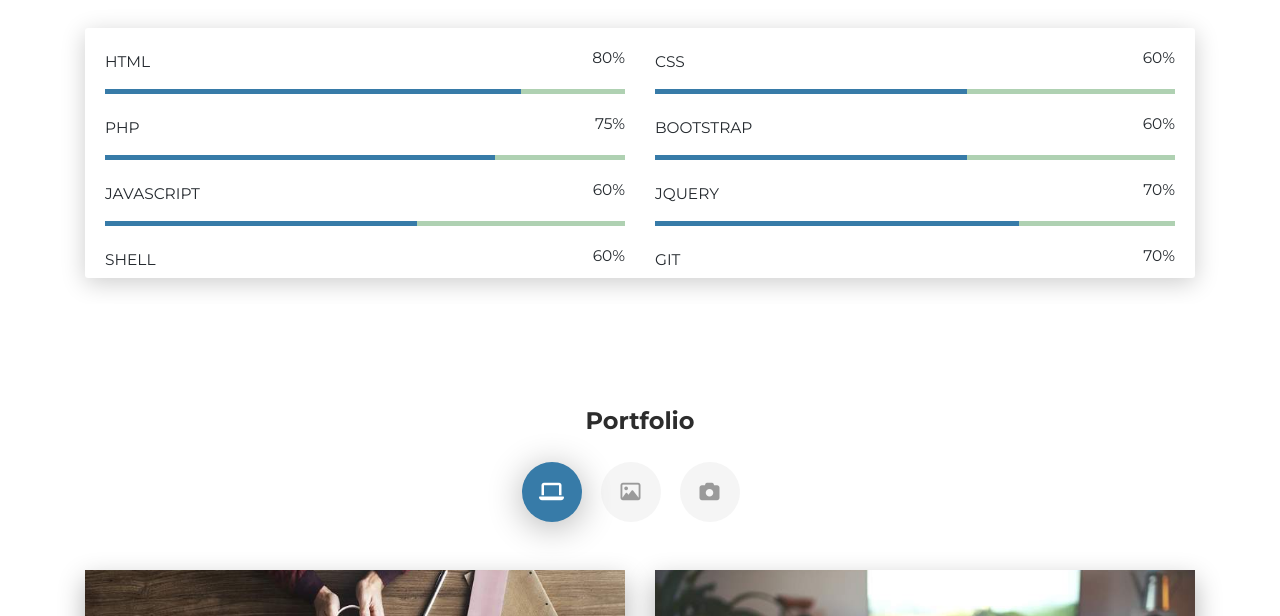
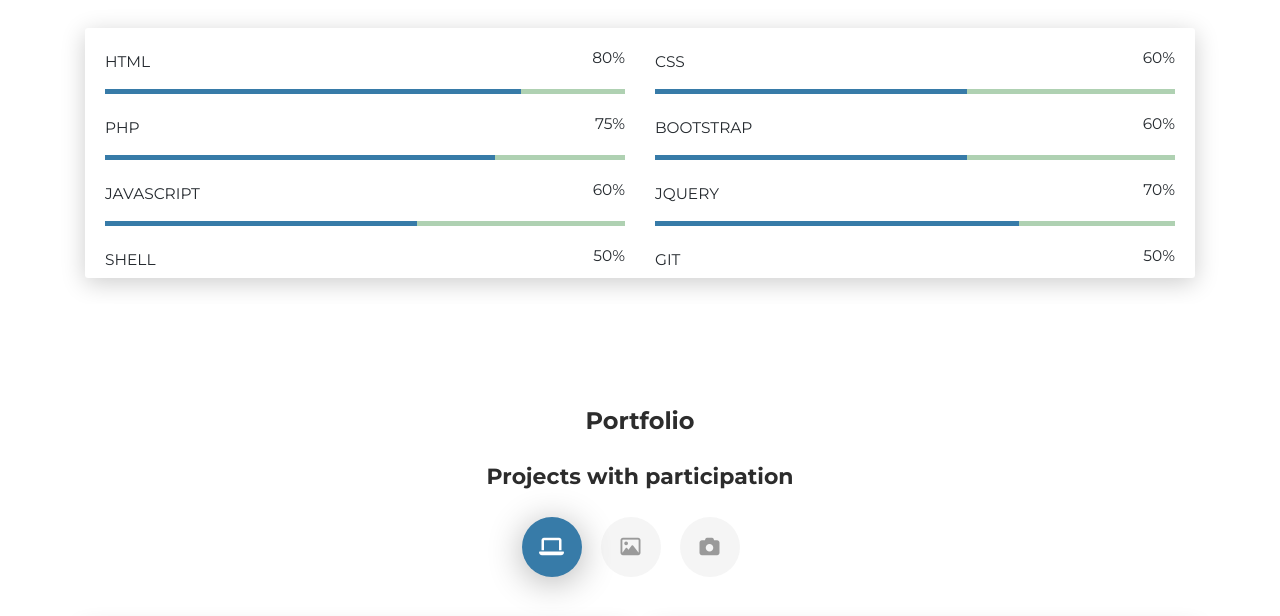
Before and after one commit to jsolorzano/mi-curriculum, a PHP site: page / in a window 1280 px wide. Shown: the part 1036-1652 px from the top of the page. Run offline with PHP 8.4, Linux system fonts and the light colour scheme; some libraries are stand-ins or nearby versions.

Commit message:
Corrección de 'skills' y sección de portafolio.

```diff
--- a/php/lang/en/titles.php
+++ b/php/lang/en/titles.php
@@ -9,6 +9,14 @@ $lang['titles']['professional_skills'] = "Professional Skills";
 
 $lang['titles']['portfolio'] = "Portfolio";
 
+$lang['titles']['subtitle'] = "Projects with participation";
+
+$lang['titles']['backend'] = "Back-end";
+
+$lang['titles']['frontend'] = "Front-end";
+
+$lang['titles']['fullstack'] = "Full Stack";
+
 $lang['titles']['work_experience'] = "Work Experience";
 
 $lang['titles']['education'] = "Education";
--- a/php/views/portfolio.php
+++ b/php/views/portfolio.php
@@ -4,11 +4,14 @@ $pestañas = array();
 foreach($lang['portfolio'] as $clave => $portafolio){
 	if(!in_array($clave, $pestañas)){
 		if($clave == "web-development"){
-			$fa = "fa-laptop";
+			//~ $fa = "fa-laptop";
+			$fa = array("fa-laptop", "backend");
 		}else if($clave == "graphic-design"){
-			$fa = "fa-picture-o";
+			//~ $fa = "fa-picture-o";
+			$fa = array("fa-picture-o", "frontend");
 		}else{
-			$fa = "fa-camera";
+			//~ $fa = "fa-camera";
+			$fa = array("fa-camera", "fullstack");
 		}
 		$pestañas[$clave] = $fa;
 	}
@@ -20,11 +23,12 @@ foreach($lang['portfolio'] as $clave => $portafolio){
     <div class="row">
       <div class="col-md-6 ml-auto mr-auto">
         <div class="h4 text-center mb-4 title"><?php echo $lang['titles']['portfolio']; ?></div>
+        <div class="h5 text-center mb-4 title"><?php echo $lang['titles']['subtitle']; ?></div>
         <div class="nav-align-center">
           <ul class="nav nav-pills nav-pills-primary" role="tablist">
 			<?php $i = 0; ?>
 			<?php foreach($pestañas as $key => $fa){ ?>
-				<li class="nav-item"><a class="nav-link <?php if($i == 0){ echo "active"; }?>" data-toggle="tab" href="#<?php echo $key; ?>" role="tablist"><i class="fa <?php echo $fa; ?>" aria-hidden="true"></i></a></li>
+				<li class="nav-item"><a class="nav-link <?php if($i == 0){ echo "active"; }?>" data-toggle="tab" href="#<?php echo $key; ?>" role="tablist" title="<?php echo $lang['titles'][$fa[1]]; ?>"><i class="fa <?php echo $fa[0]; ?>" aria-hidden="true"></i></a></li>
             <?php $i++; ?>
             <?php } ?>
           </ul>
--- a/php/views/skill.php
+++ b/php/views/skill.php
@@ -55,14 +55,14 @@
           <div class="col-md-6">
             <div class="progress-container progress-primary"><span class="progress-badge">SHELL</span>
               <div class="progress">
-                <div class="progress-bar progress-bar-primary" data-aos="progress-full" data-aos-offset="10" data-aos-duration="2000" role="progressbar" aria-valuenow="60" aria-valuemin="0" aria-valuemax="100" style="width: 60%;"></div><span class="progress-value">60%</span>
+                <div class="progress-bar progress-bar-primary" data-aos="progress-full" data-aos-offset="10" data-aos-duration="2000" role="progressbar" aria-valuenow="60" aria-valuemin="0" aria-valuemax="100" style="width: 50%;"></div><span class="progress-value">50%</span>
               </div>
             </div>
           </div>
           <div class="col-md-6">
             <div class="progress-container progress-primary"><span class="progress-badge">GIT</span>
               <div class="progress">
-                <div class="progress-bar progress-bar-primary" data-aos="progress-full" data-aos-offset="10" data-aos-duration="2000" role="progressbar" aria-valuenow="60" aria-valuemin="0" aria-valuemax="100" style="width: 70%;"></div><span class="progress-value">70%</span>
+                <div class="progress-bar progress-bar-primary" data-aos="progress-full" data-aos-offset="10" data-aos-duration="2000" role="progressbar" aria-valuenow="60" aria-valuemin="0" aria-valuemax="100" style="width: 50%;"></div><span class="progress-value">50%</span>
               </div>
             </div>
           </div>
@@ -78,7 +78,7 @@
           <div class="col-md-6">
             <div class="progress-container progress-primary"><span class="progress-badge">GITLAB</span>
               <div class="progress">
-                <div class="progress-bar progress-bar-primary" data-aos="progress-full" data-aos-offset="10" data-aos-duration="2000" role="progressbar" aria-valuenow="60" aria-valuemin="0" aria-valuemax="100" style="width: 70%;"></div><span class="progress-value">70%</span>
+                <div class="progress-bar progress-bar-primary" data-aos="progress-full" data-aos-offset="10" data-aos-duration="2000" role="progressbar" aria-valuenow="60" aria-valuemin="0" aria-valuemax="100" style="width: 60%;"></div><span class="progress-value">60%</span>
               </div>
             </div>
           </div>
@@ -87,14 +87,14 @@
           <div class="col-md-6">
             <div class="progress-container progress-primary"><span class="progress-badge">AJAX</span>
               <div class="progress">
-                <div class="progress-bar progress-bar-primary" data-aos="progress-full" data-aos-offset="10" data-aos-duration="2000" role="progressbar" aria-valuenow="60" aria-valuemin="0" aria-valuemax="100" style="width: 60%;"></div><span class="progress-value">60%</span>
+                <div class="progress-bar progress-bar-primary" data-aos="progress-full" data-aos-offset="10" data-aos-duration="2000" role="progressbar" aria-valuenow="60" aria-valuemin="0" aria-valuemax="100" style="width: 70%;"></div><span class="progress-value">70%</span>
               </div>
             </div>
           </div>
           <div class="col-md-6">
             <div class="progress-container progress-primary"><span class="progress-badge">SQL</span>
               <div class="progress">
-                <div class="progress-bar progress-bar-primary" data-aos="progress-full" data-aos-offset="10" data-aos-duration="2000" role="progressbar" aria-valuenow="60" aria-valuemin="0" aria-valuemax="100" style="width: 70%;"></div><span class="progress-value">70%</span>
+                <div class="progress-bar progress-bar-primary" data-aos="progress-full" data-aos-offset="10" data-aos-duration="2000" role="progressbar" aria-valuenow="60" aria-valuemin="0" aria-valuemax="100" style="width: 60%;"></div><span class="progress-value">60%</span>
               </div>
             </div>
           </div>
@@ -110,7 +110,7 @@
           <div class="col-md-6">
             <div class="progress-container progress-primary"><span class="progress-badge">POSTGRESQL</span>
               <div class="progress">
-                <div class="progress-bar progress-bar-primary" data-aos="progress-full" data-aos-offset="10" data-aos-duration="2000" role="progressbar" aria-valuenow="60" aria-valuemin="0" aria-valuemax="100" style="width: 70%;"></div><span class="progress-value">70%</span>
+                <div class="progress-bar progress-bar-primary" data-aos="progress-full" data-aos-offset="10" data-aos-duration="2000" role="progressbar" aria-valuenow="60" aria-valuemin="0" aria-valuemax="100" style="width: 60%;"></div><span class="progress-value">60%</span>
               </div>
             </div>
           </div>
```
Also changed, not shown: php/lang/es/portfolio.php (+4 -4 lines), php/lang/es/titles.php (+8 -0 lines).
